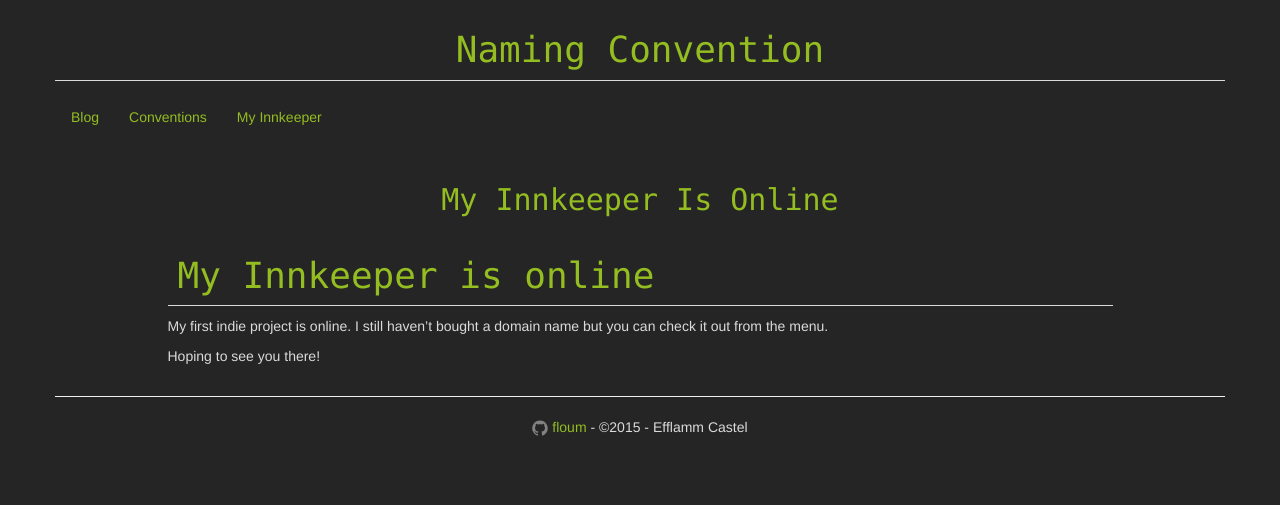
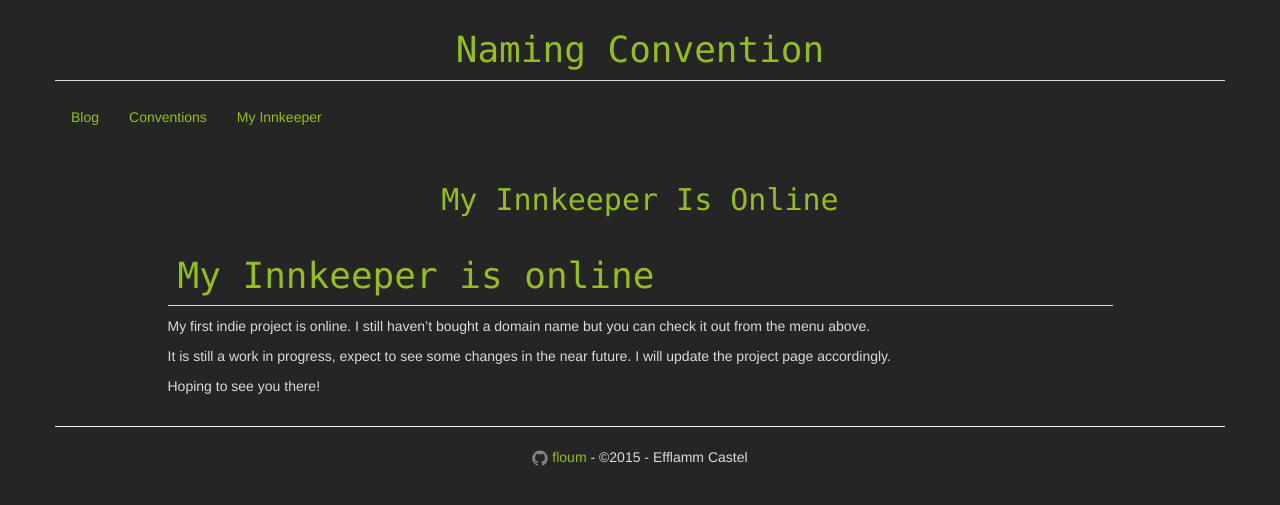
Before and after one commit to floum/floum.github.io, a Jekyll site: the page built from _posts/2015-07-29-My-Innkeeper-is-online.md, in a window 1280 px wide. Shown: the top 505 px of the page. Built offline with Jekyll 4.4.1, drawn with Linux system fonts in a browser that asks for light colours.

Commit message:
revised innkeeper post

```diff
--- a/_posts/2015-07-29-My-Innkeeper-is-online.md
+++ b/_posts/2015-07-29-My-Innkeeper-is-online.md
@@ -3,6 +3,8 @@ layout: post
 ---
 # My Innkeeper is online
 
-My first indie project is online. I still haven't bought a domain name but you can check it out from the menu.
+My first indie project is online. I still haven't bought a domain name but you can check it out from the menu above.
+
+It is still a work in progress, expect to see some changes in the near future. I will update the project page accordingly.
 
 Hoping to see you there!
```
